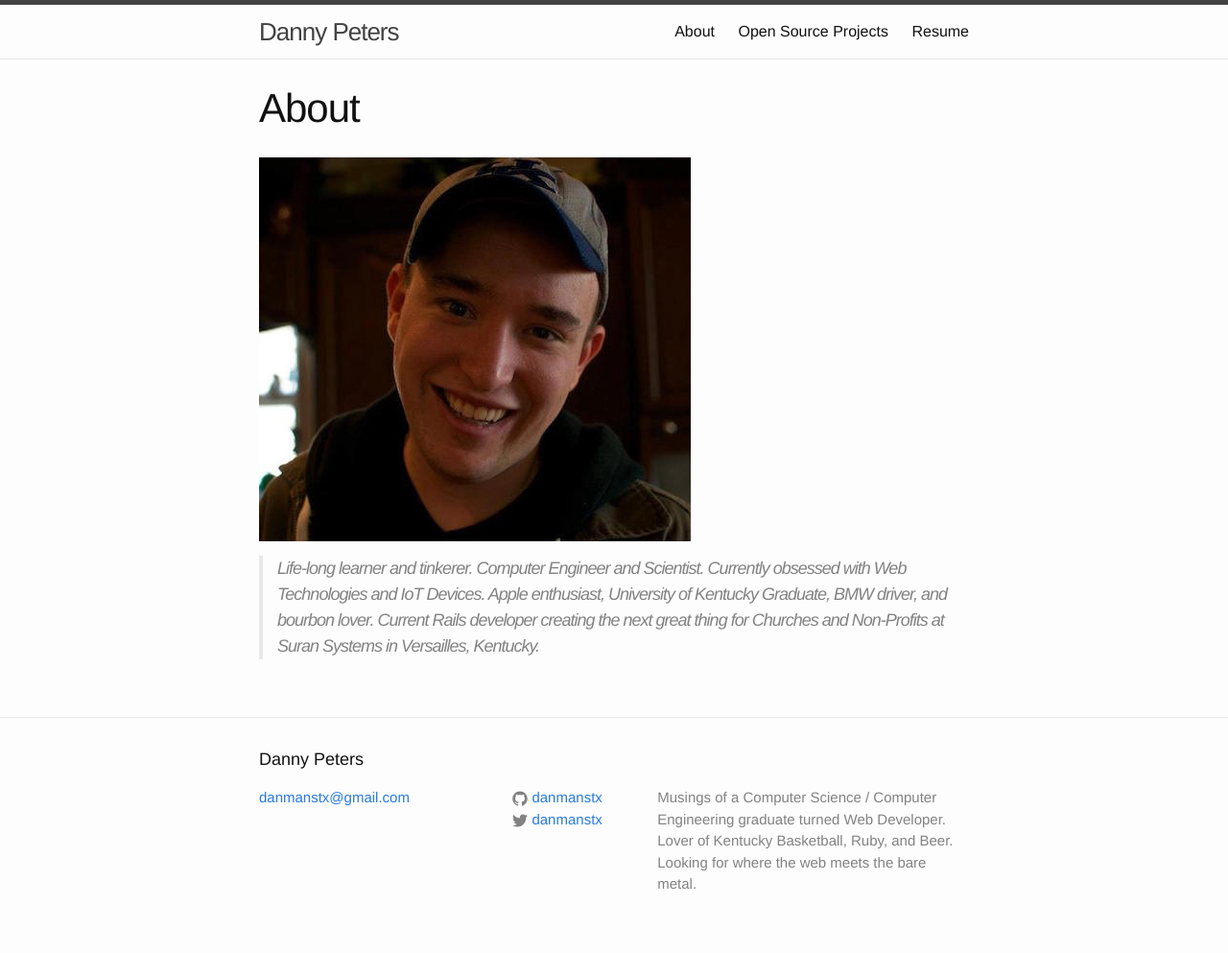
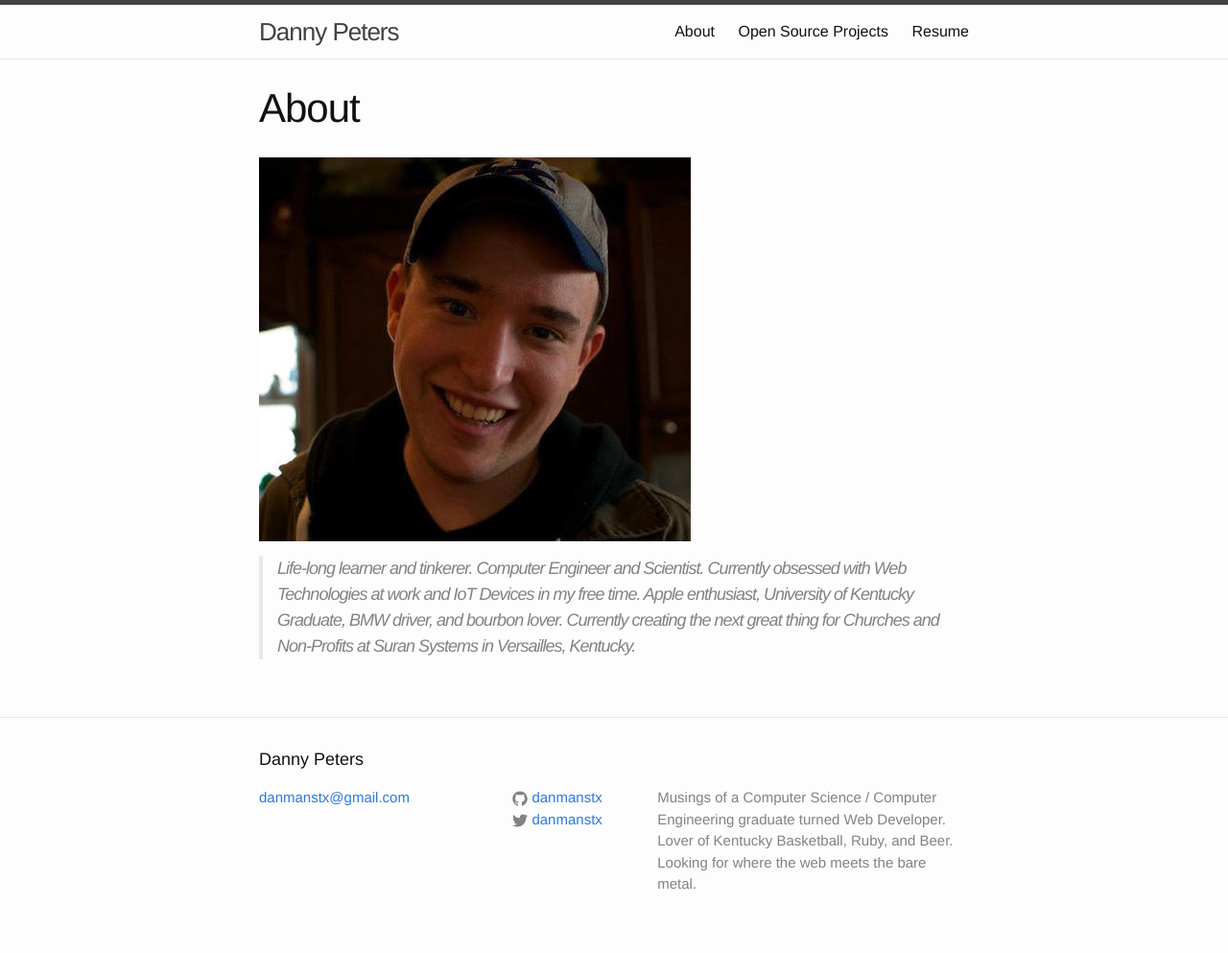
Before and after one commit to danmanstx/dannypetersme, a Jekyll site: the page built from about.md, in a window 1280 px wide. Shown: the whole page at 96% size. Built offline with Jekyll 4.4.1, drawn with Linux system fonts in a browser that asks for light colours.

Commit message:
updated resume text

```diff
--- a/about.md
+++ b/about.md
@@ -8,4 +8,4 @@
 ![danny peters]({{ site.url }}/assets/me.jpg)
 
 
-> Life-long learner and tinkerer. Computer Engineer and Scientist. Currently obsessed with Web Technologies and IoT Devices. Apple enthusiast, University of Kentucky Graduate, BMW driver, and bourbon lover. Current Rails developer creating the next great thing for Churches and Non-Profits at Suran Systems in Versailles, Kentucky.
+> Life-long learner and tinkerer. Computer Engineer and Scientist. Currently obsessed with Web Technologies at work and IoT Devices in my free time. Apple enthusiast, University of Kentucky Graduate, BMW driver, and bourbon lover. Currently creating the next great thing for Churches and Non-Profits at Suran Systems in Versailles, Kentucky.
```
